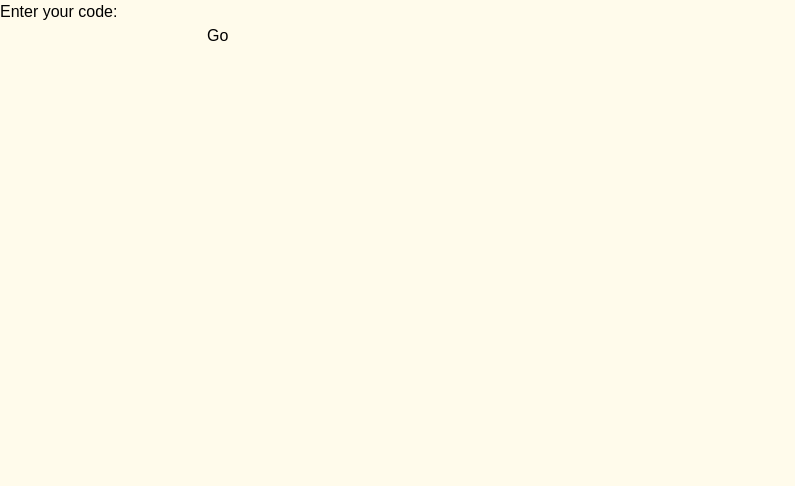
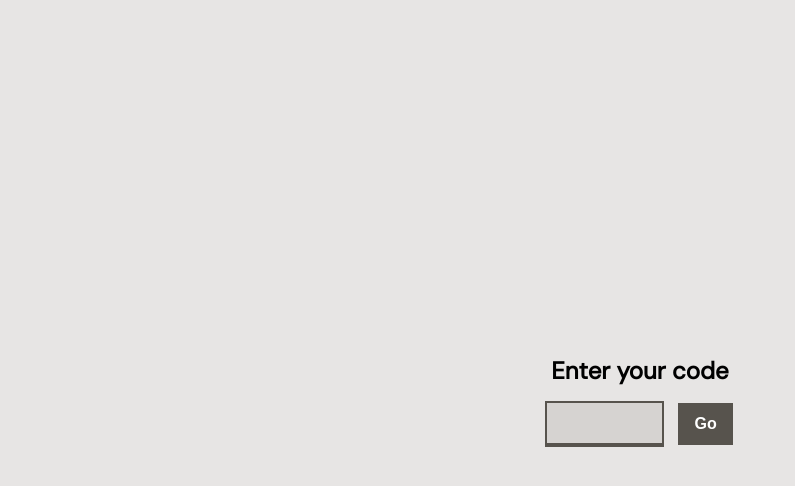
Before and after one commit to bryanmylee/save-the-date, a Next.js app: page / in a window 1280 px wide. Shown: the top 486 px of the page, without its empty margins (0-795 px from the left). Built offline with nearby package versions, Linux system fonts and the light colour scheme.

Commit message:
chore: style main page

```diff
--- a/src/app/globals.css
+++ b/src/app/globals.css
@@ -1,15 +1,16 @@
 @import "tailwindcss";
 
 :root {
-  --background: theme(--color-amber-50);
+  --background: theme(--color-stone-200);
   --foreground: theme(--color-black);
 }
 
 @theme inline {
   --color-background: var(--background);
   --color-foreground: var(--foreground);
-  --font-sans: var(--font-geist-sans);
-  --font-mono: var(--font-geist-mono);
+  --font-serif: var(--font-body);
+  --font-mono: var(--font-mono);
+  --font-signature: var(--font-signature);
 }
 
 body {
@@ -17,3 +18,12 @@ body {
   color: var(--foreground);
   font-family: Arial, Helvetica, sans-serif;
 }
+
+* {
+  :focus {
+    @apply outline-none;
+  }
+  :focus-visible {
+    @apply ring-2 ring-stone-600;
+  }
+}
--- a/src/app/layout.tsx
+++ b/src/app/layout.tsx
@@ -1,14 +1,22 @@
 import type { Metadata } from "next";
-import { Geist, Geist_Mono } from "next/font/google";
+import { DM_Sans, Geist_Mono, Reenie_Beanie } from "next/font/google";
 import "./globals.css";
 
-const geistSans = Geist({
-  variable: "--font-geist-sans",
+const bodyFont = DM_Sans({
+  weight: "400",
+  variable: "--font-body",
   subsets: ["latin"],
 });
 
-const geistMono = Geist_Mono({
-  variable: "--font-geist-mono",
+const monoFont = Geist_Mono({
+  variable: "--font-mono",
+  subsets: ["latin"],
+});
+
+// Qwitcher_Grypen;
+const signatureFont = Reenie_Beanie({
+  weight: "400",
+  variable: "--font-signature",
   subsets: ["latin"],
 });
 
@@ -21,7 +29,7 @@ export default function RootLayout({ children }: React.PropsWithChildren) {
   return (
     <html lang="en">
       <body
-        className={`${geistSans.variable} ${geistMono.variable} antialiased`}
+        className={`${bodyFont.variable} ${monoFont.variable} ${signatureFont.variable} antialiased`}
       >
         {children}
       </body>
--- a/src/app/page.tsx
+++ b/src/app/page.tsx
@@ -1,6 +1,5 @@
 "use client";
 
-import Image from "next/image";
 import { useRouter } from "next/navigation";
 import { useState } from "react";
 
@@ -9,26 +8,31 @@ export default function Home() {
   const router = useRouter();
 
   return (
-    <div className="min-h-screen flex-1">
-      <h1>Enter your code:</h1>
-
     <form
       onSubmit={(ev) => {
         ev.preventDefault();
         router.push(`/${code}`);
       }}
+      className="min-h-screen flex-1 flex flex-col justify-center items-center gap-4"
     >
+      <h1 className="text-2xl font-semibold font-serif">Enter your code</h1>
+
+      <div className="flex gap-4">
         <input
+          autoFocus
           name="code"
           type="text"
           value={code}
           onChange={(ev) => {
             setCode(ev.target.value);
           }}
+          className="bg-stone-300 px-4 py-2 border-b-2 border-stone-600 font-mono tracking-widest w-[12ch] text-center"
         />
 
-        <button>Go</button>
+        <button className="bg-stone-600 text-white px-4 py-2 font-bold border-stone-600">
+          Go
+        </button>
+      </div>
     </form>
-    </div>
   );
 }
```
Lines whose indentation alone changed are shown as unchanged.
